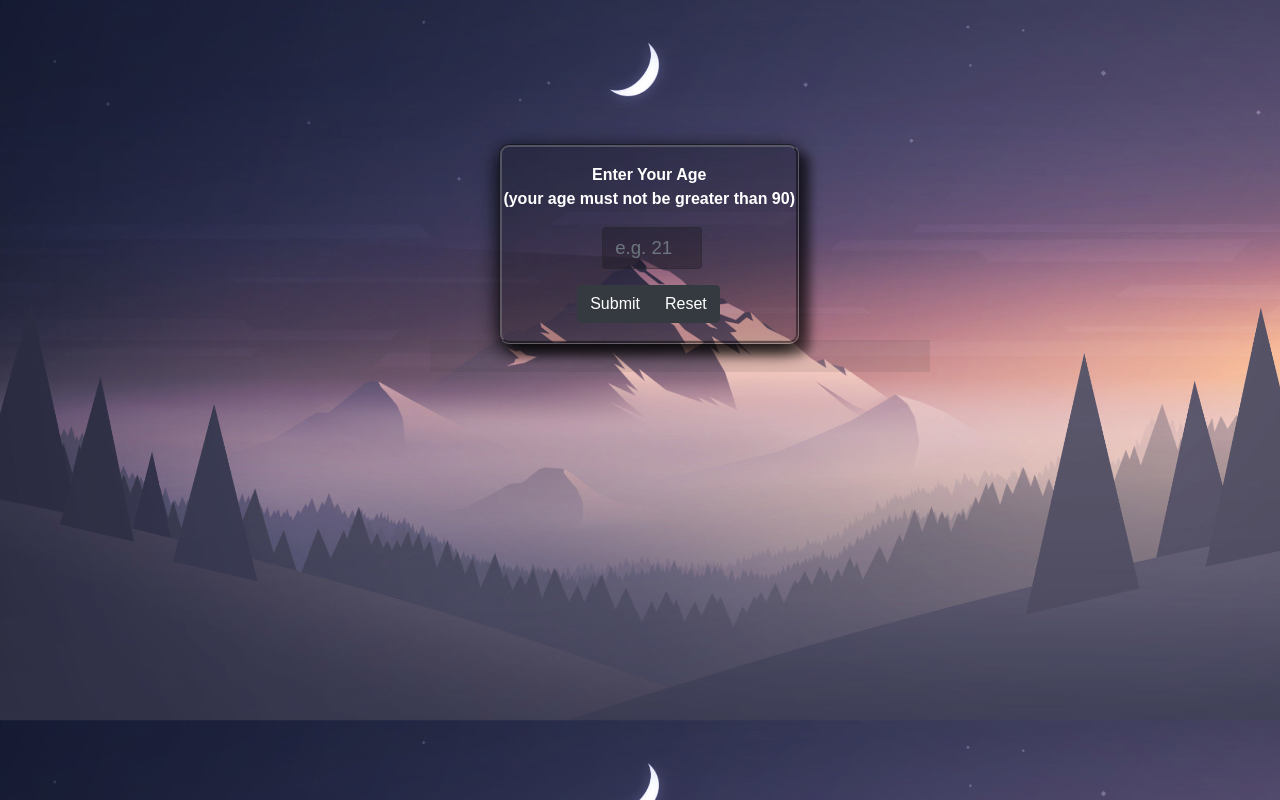
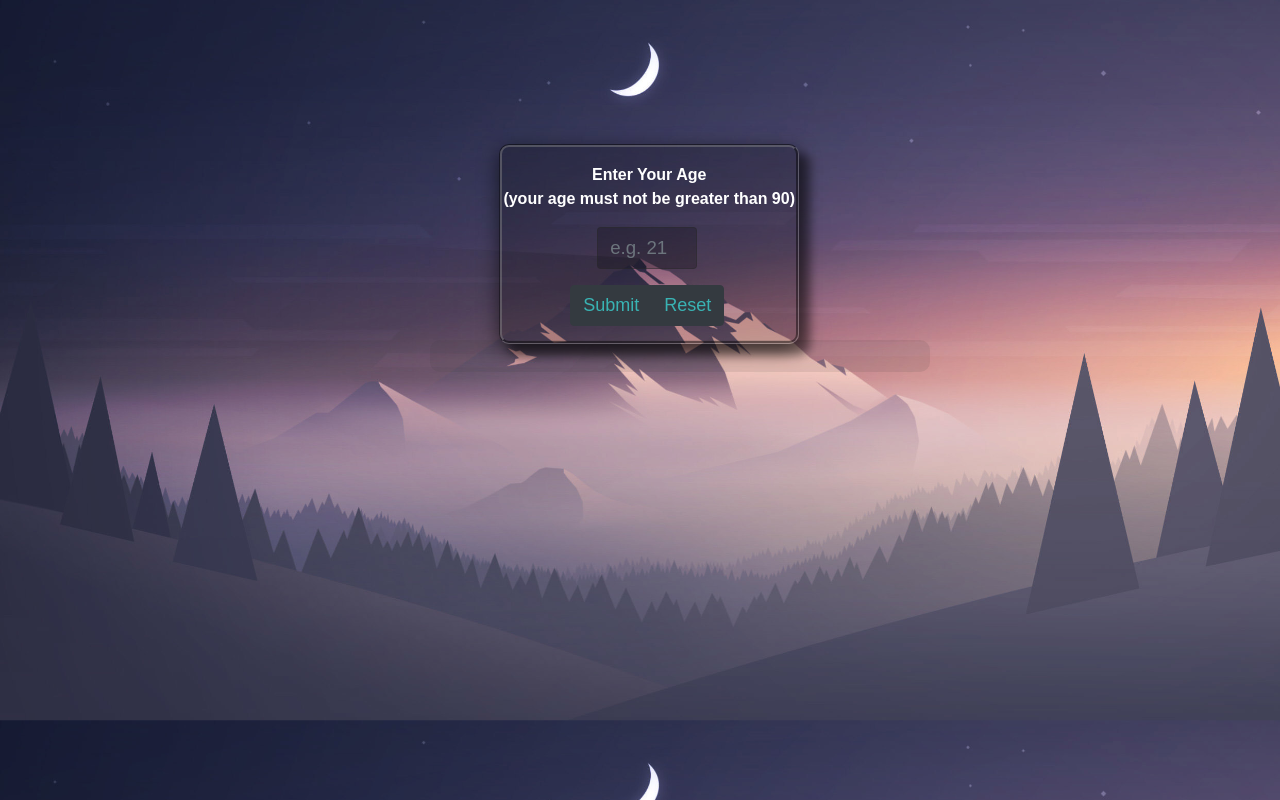
Before and after one commit to Nam-Do-San-22/Nofies-Assignment-13, a plain HTML site: page index.html in a window 1280 px wide. Drawn offline with nearby package versions, Linux system fonts and the light colour scheme.

Commit message:
Add files via upload

```diff
--- a/index.html
+++ b/index.html
@@ -49,7 +49,7 @@
             var monthsLeft = (12*90) - (yourAge * 12);
 
             if(yourAge <=90){
-                document.getElementById("Text").innerHTML += "You Have " + daysLeft + " days, " + weeksLeft + " weeks and " + monthsLeft +" months left." ;
+                document.getElementById("Text").innerHTML += "You have " + daysLeft + " days, " + weeksLeft + " weeks and " + monthsLeft +" months left." ;
             }
             else{
                 alert('Your age must be less than or equal to 90')
--- a/style.css
+++ b/style.css
@@ -23,11 +23,11 @@ transform: translate(-50%,-50%);
 border-radius: 10px;
 border-style: groove;
 border-color: rgba(54, 54, 54, 0.438);
-box-shadow:10px 10px 10px 1px rgba(0, 0, 0, 0.425), 0 6px 20px 0 rgb(0, 0, 0);
+box-shadow:10px 10px 10px 1px rgba(0, 0, 0, 0.418), 0 6px 20px 0 rgba(0, 0, 0, 0.589);
 }
 
 .form-control{
-    margin-left: 100px;
+    margin-left: 95px;
     width: 100px;
     font-size:14pt;
     background: #0000003a;
@@ -37,8 +37,15 @@ box-shadow:10px 10px 10px 1px rgba(0, 0, 0, 0.425), 0 6px 20px 0 rgb(0, 0, 0);
 
 .btn-group{
 
-    margin-left: 75px;
+    margin-left: 68px;
 }
+.btn-group button {
+    font-family: Arial, Helvetica, sans-serif;
+    font-size: 18px;
+    color: rgb(57, 179, 179);
+
+}
+
 
 .result{
 background-color: rgba(61, 61, 61, 0.11);
@@ -46,6 +53,7 @@ margin-top: 340px;
 color: white;
 width: 500px;
 margin-left: 430px;
+border-radius: 10px;
 }
 
 .result p{
```
